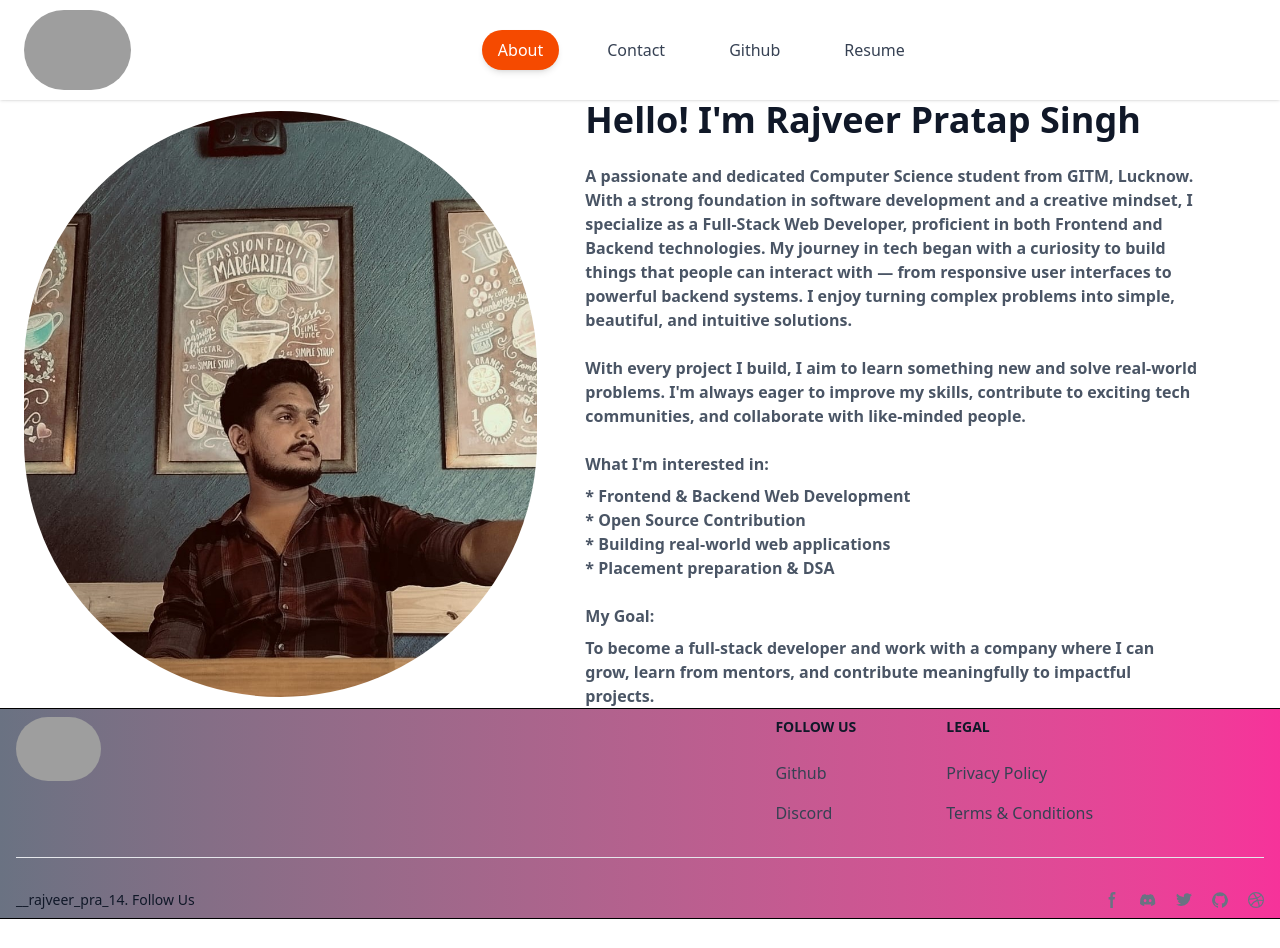
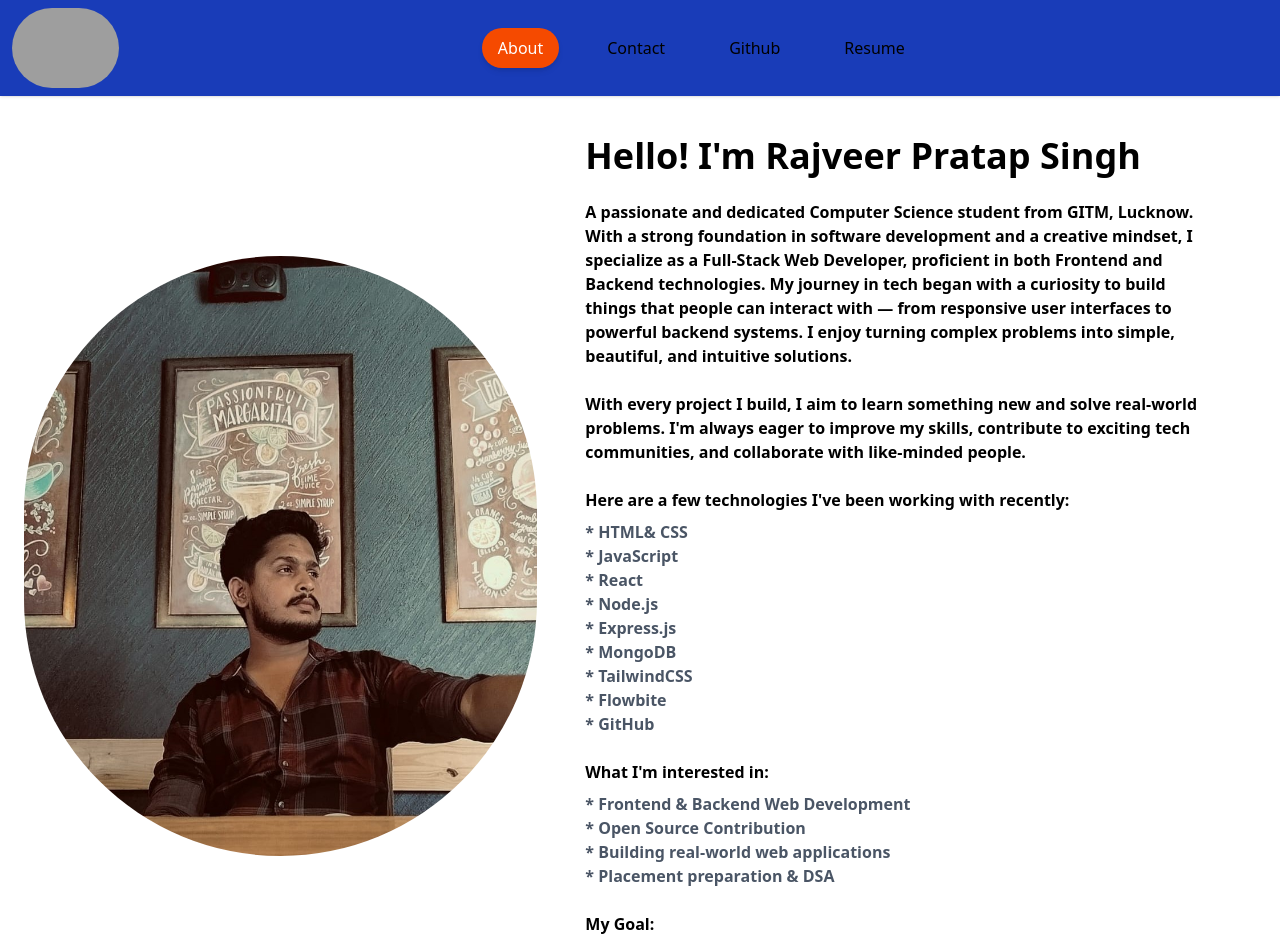
Before and after one commit to Rajveer9554/Myself-portfolio, a React app: page / in a window 1280 px wide. Shown: the top 948 px of the page. Before the commit the page ends 919 px from the top, so only its background shows below. Built offline with nearby package versions, Linux system fonts and the light colour scheme; grey boxes are pictures that could not be loaded; the HTML template or start-up script is replaced by a standard one.

Commit message:
Updated About and Contact components with responsive images and social links

```diff
--- a/src/components/About/About.jsx
+++ b/src/components/About/About.jsx
@@ -14,7 +14,7 @@ export default function About() {
         transition={{ duration: 0.8, ease: "easeOut" }}
 
       >
-      <div className="container m-auto px-6 text-gray-600 md:px-12 xl:px-6">
+      <div className="container mx-auto px-6 text-gray-600 md:px-12 xl:px-6">
         <div className="space-y-6 md:space-y-0 md:flex md:gap-6 lg:items-center lg:gap-12">
           <div className="md:5/12 lg:w-5/12 group transition-all duration-300">
            <motion.div
@@ -24,7 +24,7 @@ export default function About() {
 
       >
             <img
-              className="rounded-full mx-auto hover:border hover:scale-105
+              className="rounded-full mx-auto w-150  h-150 hover:border hover:scale-115
              transition-all duration-300"
               src={`${import.meta.env.BASE_URL}rajveers.jpg`}
               alt="Rajveer"
@@ -32,15 +32,15 @@ export default function About() {
             </motion.div>
           </div>
 
-          <div className="md:7/12 lg:w-6/12">
-          <div className="hover:font-extrabold  rounded-lg hover:scale-105
+          <div className="md:7/12 lg:w-6/12 mt-10">
+          <div className="hover:font-extrabold  rounded-lg hover:scale-125
              transition-all duration-300">
 
 
-            <h2 className="text-2xl text-gray-900 font-bold md:text-4xl">
+            <h2 className="text-2xl text-black font-bold md:text-4xl">
               Hello! I'm Rajveer Pratap Singh
             </h2>
-            <p className="font-semibold mt-6 text-gray-600">
+            <p className="font-semibold mt-6 text-black">
               A passionate and dedicated Computer Science student from GITM,
               Lucknow. With a strong foundation in software development and a
               creative mindset, I specialize as a Full-Stack Web Developer,
@@ -50,7 +50,7 @@ export default function About() {
               backend systems. I enjoy turning complex problems into simple,
               beautiful, and intuitive solutions.
             </p>
-            <p className="font-semibold mt-6 text-gray-600">
+            <p className="font-semibold mt-6 text-black">
               With every project I build, I aim to learn something new and solve
               real-world problems. I'm always eager to improve my skills,
               contribute to exciting tech communities, and collaborate with
@@ -58,11 +58,21 @@ export default function About() {
             </p>
 
             </div>
+            <div className=" hover:font-extrabold   hover:scale-105">
+            <p className="font-extrabold mt-6 text-black">
+              Here are a few technologies I've been working with recently:
+              <br />
+            </p>
+            <p className="font-semibold mt-2 text-gray-600">
+             * HTML& CSS <br /> * JavaScript<br /> * React<br /> * Node.js<br /> * Express.js<br /> * MongoDB<br />
+              * TailwindCSS<br /> * Flowbite<br /> * GitHub
+            </p>
+            </div>
 
-            <div className=" hover:font-extrabold   hover:scale-105
+            <div className=" hover:font-extrabold   hover:scale-115
              transition-all duration-300">
 
-            <p className="font-extrabold mt-6 text-gray-600">
+            <p className="font-extrabold mt-6 text-black">
 
               What I'm interested in:
               <br />
@@ -76,9 +86,9 @@ export default function About() {
                </p>
                </div>
 
-               <div className="hover:font-extrabold hover:scale-105
+               <div className="hover:font-extrabold hover:scale-125
              transition-all duration-300">
-              <p className="font-bold mt-6 text-gray-600"> My Goal:</p>
+              <p className="font-bold mt-6 text-black"> My Goal:</p>
               <p className="font-semibold mt-2 text-gray-600">
                 To become a full-stack developer and work with a company where I
                 can grow, learn from mentors, and contribute meaningfully to
--- a/src/components/Footer/Footer.jsx
+++ b/src/components/Footer/Footer.jsx
@@ -4,8 +4,8 @@ import {Link} from 'react-router-dom'
 
 export default function Footer() {
     return (
-        <footer className=" bg-gradient-to-r from-gray-500 to-pink-500 border-y">
-            <div className="mx-auto w-full max-w-screen-xl p-4 py-2 ">
+        <footer className=" bg-blue-800 border-y mt-5 ">
+            <div className="mx-auto w-full max-w-screen-xl p-2 py-2">
                 <div className="md:flex md:justify-between">
                     <div className="mb-6 md:mb-0">
                         <Link to="/" className="flex items-center">
@@ -34,7 +34,7 @@ export default function Footer() {
                         </div> */}
                         <div>
                             <h2 className="mb-6 text-sm font-semibold text-gray-900 uppercase">Follow us</h2>
-                            <ul className="text-gray-700 font-medium">
+                            <ul className="text-black font-medium">
                                 <li className="mb-4">
                                     <a
                                         href="https://github.com/Rajveer9554"
@@ -54,7 +54,7 @@ export default function Footer() {
                         </div>
                         <div>
                             <h2 className="mb-6 text-sm font-semibold text-gray-900 uppercase">Legal</h2>
-                            <ul className="text-gray-700 font-medium">
+                            <ul className="text-black font-medium">
                                 <li className="mb-4">
                                     <Link to="#" className="hover:underline">
                                         Privacy Policy
@@ -71,7 +71,7 @@ export default function Footer() {
                 </div>
                 <hr className="my-6 border-gray-200 sm:mx-auto lg:my-8" />
                 <div className="sm:flex sm:items-center sm:justify-between">
-                    <span className="text-sm text-gray-900 sm:text-center">
+                    <span className="text-sm text-black sm:text-center">
 
                         <a href="https://instagram.com/__rajveer_pra_14/" className="hover:underline">
                             __rajveer_pra_14
@@ -79,7 +79,7 @@ export default function Footer() {
                         . Follow Us
                     </span>
                     <div className="flex mt-4 space-x-5 sm:justify-center sm:mt-0">
-                        <Link to="#" className="text-gray-500 hover:text-gray-900">
+                        <Link to="#" className="text-black hover:text-gray-900">
                             <svg
                                 className="w-4 h-4"
                                 aria-hidden="true"
@@ -95,7 +95,7 @@ export default function Footer() {
                             </svg>
                             <span className="sr-only">Facebook page</span>
                         </Link>
-                        <Link to="#" className="text-gray-500">
+                        <Link to="#" className="text-black">
                             <svg
                                 className="w-4 h-4"
                                 aria-hidden="true"
@@ -107,7 +107,7 @@ export default function Footer() {
                             </svg>
                             <span className="sr-only">Discord community</span>
                         </Link>
-                        <Link to="#" className="text-gray-500">
+                        <Link to="#" className="text-black">
                             <svg
                                 className="w-4 h-4"
                                 aria-hidden="true"
@@ -123,7 +123,7 @@ export default function Footer() {
                             </svg>
                             <span className="sr-only">Twitter page</span>
                         </Link>
-                        <Link to="#" className="text-gray-500">
+                        <Link to="#" className="text-black">
                             <svg
                                 className="w-4 h-4"
                                 aria-hidden="true"
@@ -139,7 +139,7 @@ export default function Footer() {
                             </svg>
                             <span className="sr-only">GitHub account</span>
                         </Link>
-                        <Link to="#" className="text-gray-500">
+                        <Link to="#" className="text-black">
                             <svg
                                 className="w-4 h-4"
                                 aria-hidden="true"
--- a/src/components/Header/Header.jsx
+++ b/src/components/Header/Header.jsx
@@ -5,7 +5,7 @@ import {Link, NavLink} from 'react-router-dom'
 export default function Header() {
     return (
         <header className="shadow sticky z-50 top-0 ">
-            <nav className=" bg-transparent text-gray-700 hover:text-white hover: bg-gradient-to-r hover:from-gray-500 hover:to-pink-500 hover:scale-105 hover:shadow-lg border-0 rounded-xl px-5 lg:px-6 py-2.5">
+            <nav className=" bg-blue-800 text-semibold border-0  px-5 lg:px-3 py-2">
                 <div className="flex flex-wrap justify-between items-center mx-auto max-w-screen-xl">
                     <Link to="/" className="flex items-center">
                         <img
@@ -54,7 +54,7 @@ export default function Header() {
                                             `block px-4 py-2 rounded-full font-medium transition-all duration-300 ${
                                                isActive
                                         ? "bg-orange-600 text-white shadow-md"
-                                                    : "text-gray-700 hover:text-white hover:bg-gradient-to-r hover:from-orange-500 hover:to-pink-500 hover:scale-105 hover:shadow-lg"
+                                                    : "text-black text-semibold hover:text-white hover:bg-gradient-to-r hover:from-orange-500 hover:to-pink-500 hover:scale-105 hover:shadow-lg"
                                                                    }`
                                     }
                                 >
@@ -68,7 +68,7 @@ export default function Header() {
                                             `block px-4 py-2 rounded-full font-medium transition-all duration-300 ${
                                                isActive
                                         ? "bg-orange-600 text-white shadow-md"
-                                                    : "text-gray-700 hover:text-white hover:bg-gradient-to-r hover:from-orange-500 hover:to-pink-500 hover:scale-105 hover:shadow-lg"
+                                                    : "text-black text-semibold hover:text-white hover:bg-gradient-to-r hover:from-orange-500 hover:to-pink-500 hover:scale-105 hover:shadow-lg"
                                                                    }`
                                     }
                                 >
@@ -82,7 +82,7 @@ export default function Header() {
                                             `block px-4 py-2 rounded-full font-medium transition-all duration-300 ${
                                                isActive
                                         ? "bg-orange-600 text-white shadow-md"
-                                                    : "text-gray-700 hover:text-white hover:bg-gradient-to-r hover:from-orange-500 hover:to-pink-500 hover:scale-105 hover:shadow-lg"
+                                                    : "text-black text-semibold hover:text-white hover:bg-gradient-to-r hover:from-orange-500 hover:to-pink-500 hover:scale-105 hover:shadow-lg"
                                                                    }`
                                     }
                                 >
@@ -96,7 +96,7 @@ export default function Header() {
                                             `block px-4 py-2 rounded-full font-medium transition-all duration-300 ${
                                                isActive
                                         ? "bg-orange-600 text-white shadow-md"
-                                                    : "text-gray-700 hover:text-white hover:bg-gradient-to-r hover:from-orange-500 hover:to-pink-500 hover:scale-105 hover:shadow-lg"
+                                                    : "text-black text-semibold hover:text-white hover:bg-gradient-to-r hover:from-orange-500 hover:to-pink-500 hover:scale-105 hover:shadow-lg"
                                                                    }`
                                     }
                                 >
--- a/src/components/Resume-Show/Resume.jsx
+++ b/src/components/Resume-Show/Resume.jsx
@@ -1,7 +1,7 @@
 import React, { useEffect } from "react";
 
 export default function Resume() {
-  const resumeUrl = `${import.meta.env.BASE_URL}rajveerpratapresume (1).pdf`;
+  const resumeUrl = `${import.meta.env.BASE_URL}rajveerpratapresume.pdf`;
 
   // Page load hone pe top par scroll
   useEffect(() => {
```
Also changed, not shown: src/components/Contact/Contact.jsx (+47 -4 lines), 1 other file (tests, documents, lock files or other folders).
